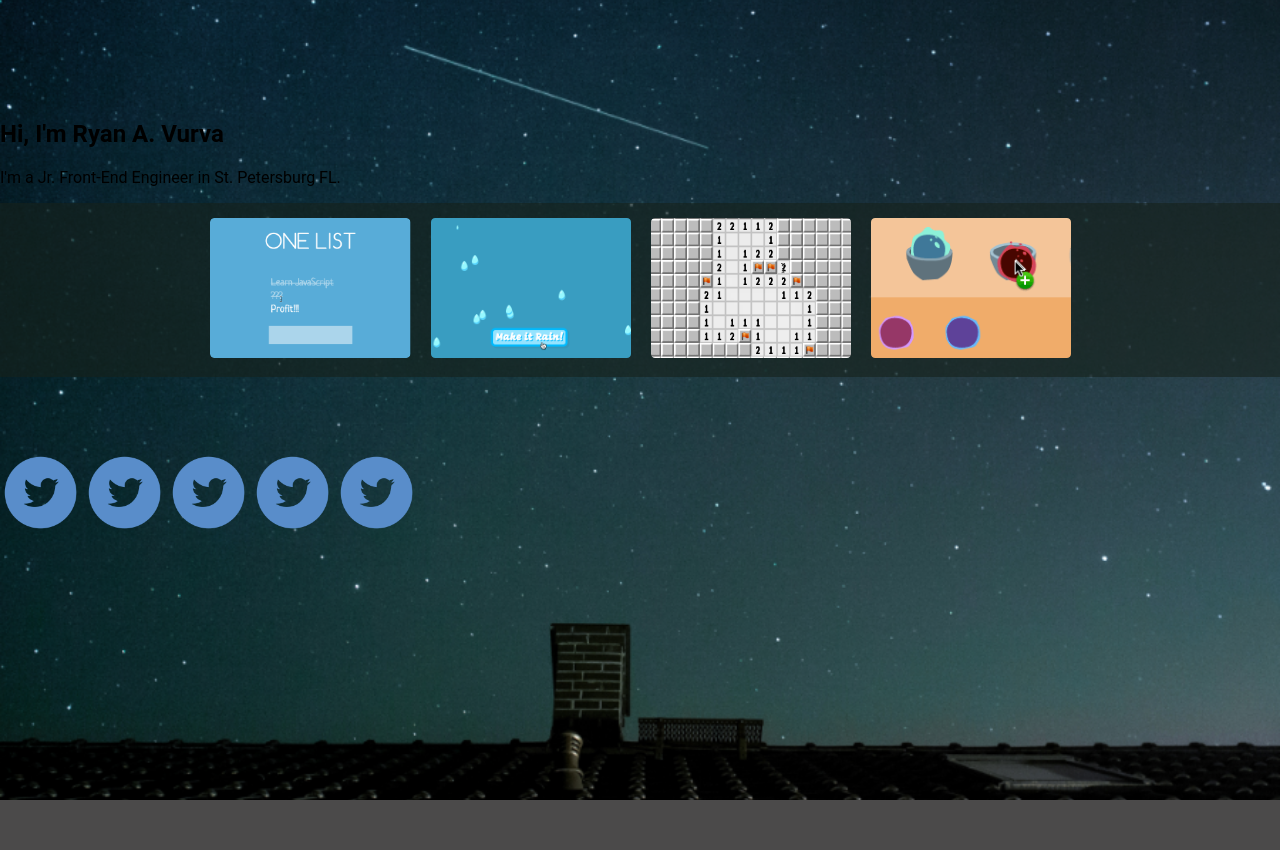
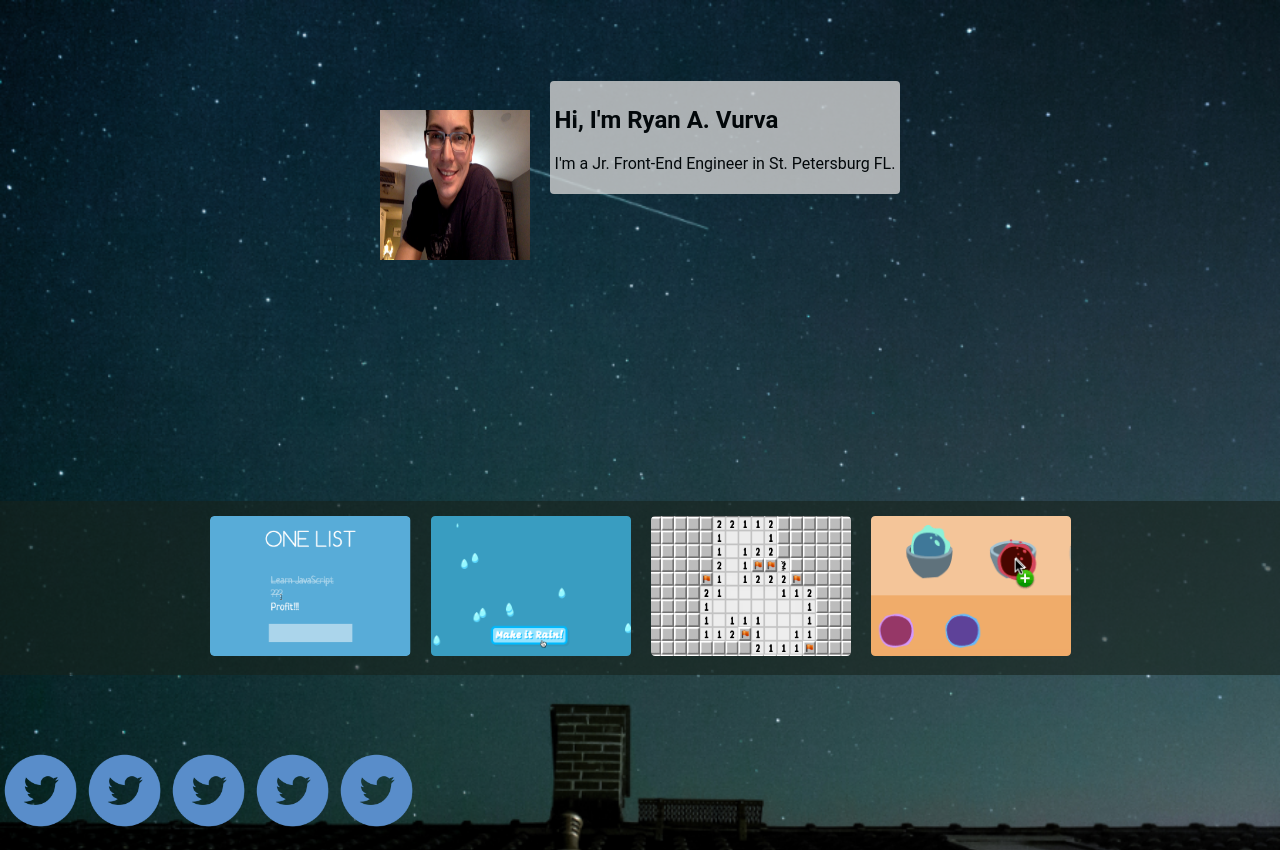
Before and after one commit to ryanvurva/original_portfolio, a website: page public/index.html in a window 1280 px wide. Before the commit the page ends 800 px from the top, so only its background shows below. Drawn offline with Linux system fonts and the light colour scheme.

Commit message:
worked on the header area

```diff
--- a/public/index.html
+++ b/public/index.html
@@ -1,24 +1,34 @@
 <!DOCTYPE html>
 <html>
+
 <head lang="en">
     <meta charset="UTF-8">
     <meta name="viewport" content="width=device-width, user-scalable=no, minimum-scale=1.0, maximum-scale=1.0">
     <title>Portfolio</title>
     <link rel="stylesheet" href="/screen.css">
 </head>
+
 <body>
     <h1>Portfolio</h1>
 
     <header>
-      <img src="" alt="">
+        <div class="profile">
+            <div class="me">
+                <img src="images/selfie.jpg" alt="" width="150px" height="150px">
+            </div>
+            <div class="about-me">
                 <h2>Hi, I'm Ryan A. Vurva</h2>
                 <p>I'm a Jr. Front-End Engineer in St. Petersburg FL.</p>
+            </div>
+        </div>
+
     </header>
 
     <main>
 
+
         <div class="small">
-        <div class="small-pic"><img id="clip" src="images/one-list.png" alt=""></div>
+            <div class="small-pic"><img src="images/one-list.png" alt=""></div>
             <div class="small-pic"><img src="images/make-it-rain.png" alt=""></div>
             <div class="small-pic"><img src="images/bomb-sniffer.png" alt=""></div>
             <div class="small-pic"><img src="images/sensei-sense.png" alt=""></div>
@@ -80,4 +90,5 @@
     </footer>
 
 </body>
+
 </html>
--- a/public/screen.css
+++ b/public/screen.css
@@ -1,15 +1,11 @@
-<link href="https://fonts.googleapis.com/css?family=Roboto" rel="stylesheet">
-
-html {
-
-}
+<link href="https://fonts.googleapis.com/css?family=Roboto" rel="stylesheet">html {}
 
 body {
     background-image: url("images/space.png");
     background-position: center center;
-  background-repeat:  no-repeat;
+    background-repeat: no-repeat;
     background-attachment: fixed;
-  background-size:  cover;
+    background-size: cover;
     background-color: #4b4a4a;
     margin: 0;
     padding: 0;
@@ -21,10 +17,43 @@ h1 {
     color: transparent;
 }
 
+header {
+    width: 100%;
+    height: 420px;
+    display: flex;
+    align-items: center;
+    flex-flow: column;
+    justify-content: space-between;
+    margin-left: auto;
+    margin-right: auto;
+}
 
+.profile {
+    display: flex;
+    justify-content: center;
+    align-items: center;
+    margin-left: auto;
+    margin-right: auto;
+    margin-bottom: 280px;
+}
+
+.me {
+    margin-left: auto;
+}
+
+.about-me {
+    background-color: LightGrey;
+    padding: 5px;
+    border-radius: 4px;
+    margin-left: 20px;
+    margin-right: auto;
+    opacity: 0.8;
+    justify-content: center;
+    margin-bottom: 100px;
+}
 
 .small {
-  background-color: rgba(23, 34, 27, 0.6) ;
+    background-color: rgba(23, 34, 27, 0.6);
     padding: 10px;
     align-items: center;
     display: flex;
@@ -33,7 +62,6 @@ h1 {
     margin-right: auto;
 }
 
-
 .small-pic {
     display: inline-block;
     margin: 5px 10px 5px 10px;
```
Also changed, not shown: public/images/selfie.jpg (added). Lines whose indentation alone changed are shown as unchanged.
